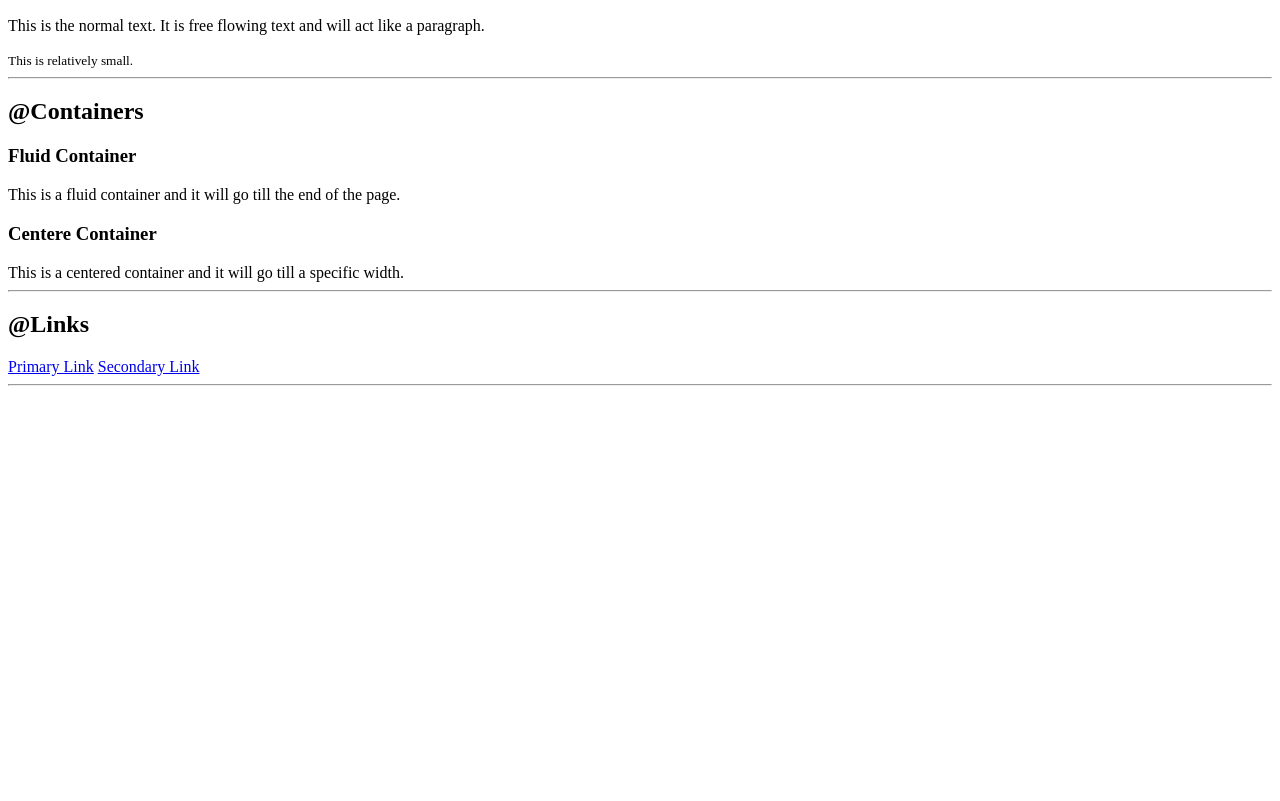
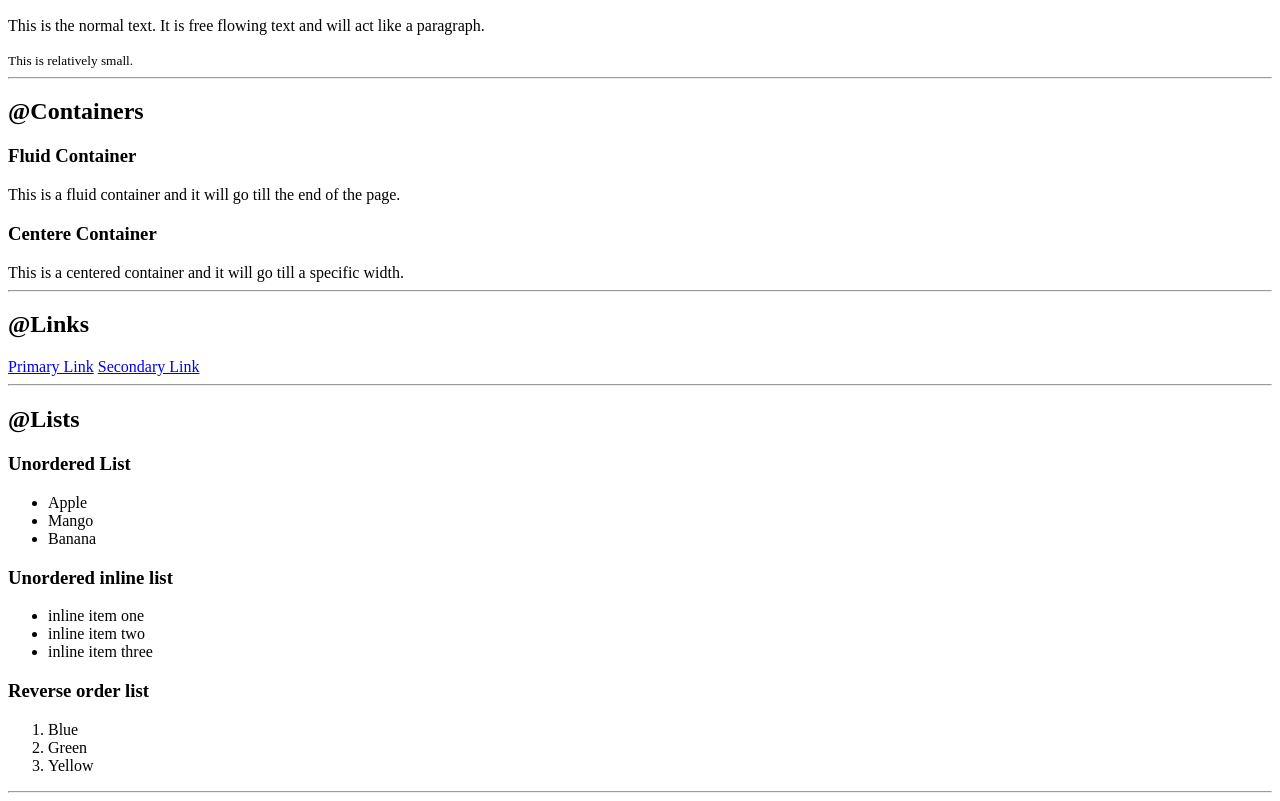
Before and after one commit to VaishnaviB03/Level0-exercise3, a plain HTML site: page index.html in a window 1280 px wide. Shown: the part 273-1074 px from the top of the page. Before the commit the page ends 800 px from the top, so only its background shows below. Drawn offline with Linux system fonts and the light colour scheme.

Commit message:
lists done

```diff
--- a/index.html
+++ b/index.html
@@ -35,6 +35,31 @@
 
     <hr>
 
+    <h2>@Lists</h2>
+    <h3>Unordered List</h3>
+    <ul>
+        <li>Apple</li>
+        <li>Mango</li>
+        <li>Banana</li>
+    </ul>
+
+    <h3>Unordered inline list</h3>
+    <ul>
+        <li>inline item one</li>
+        <li>inline item two</li>
+        <li>inline item three</li>
+    </ul>
+
+    <h3>Reverse order list</h3>
+    <ol>
+        <li>Blue</li>
+        <li>Green</li>
+        <li>Yellow</li>
+    </ol>
+
+    <hr>
+
+
 
 </body>
 </html>
```
